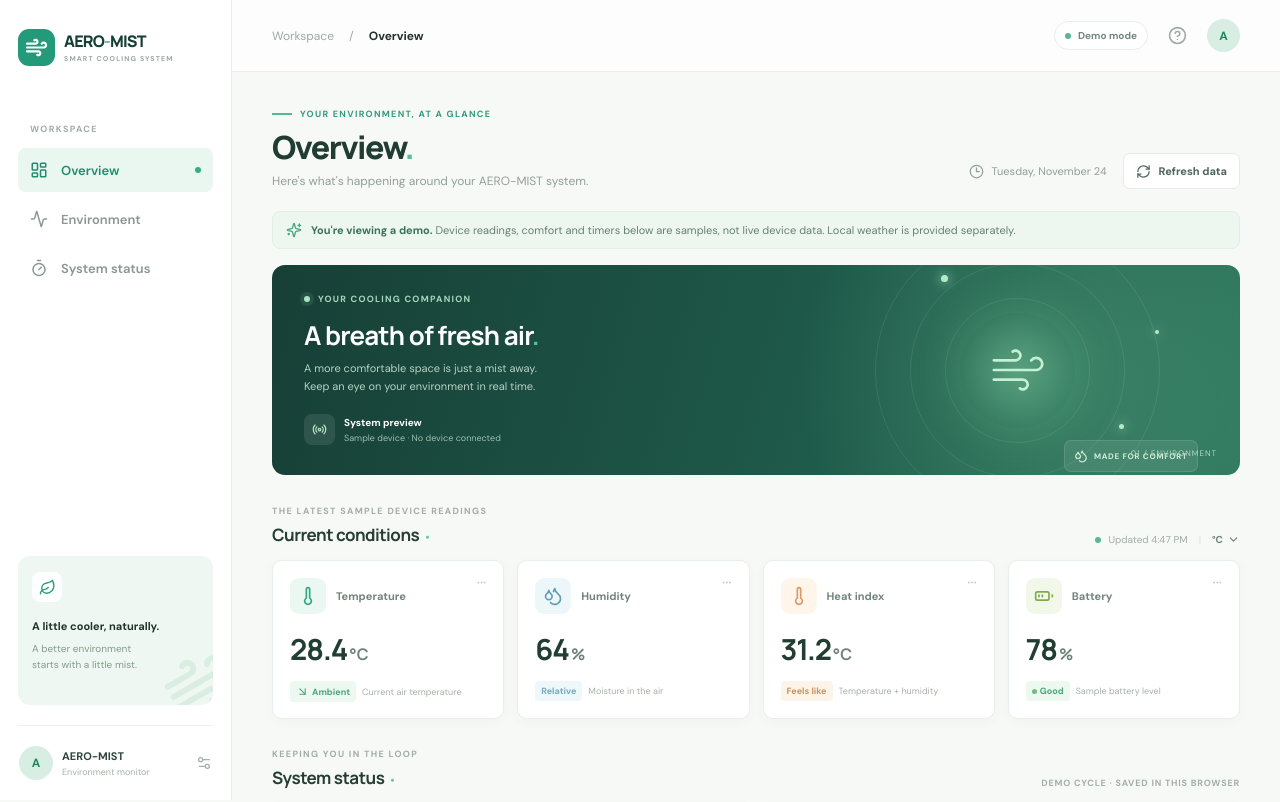
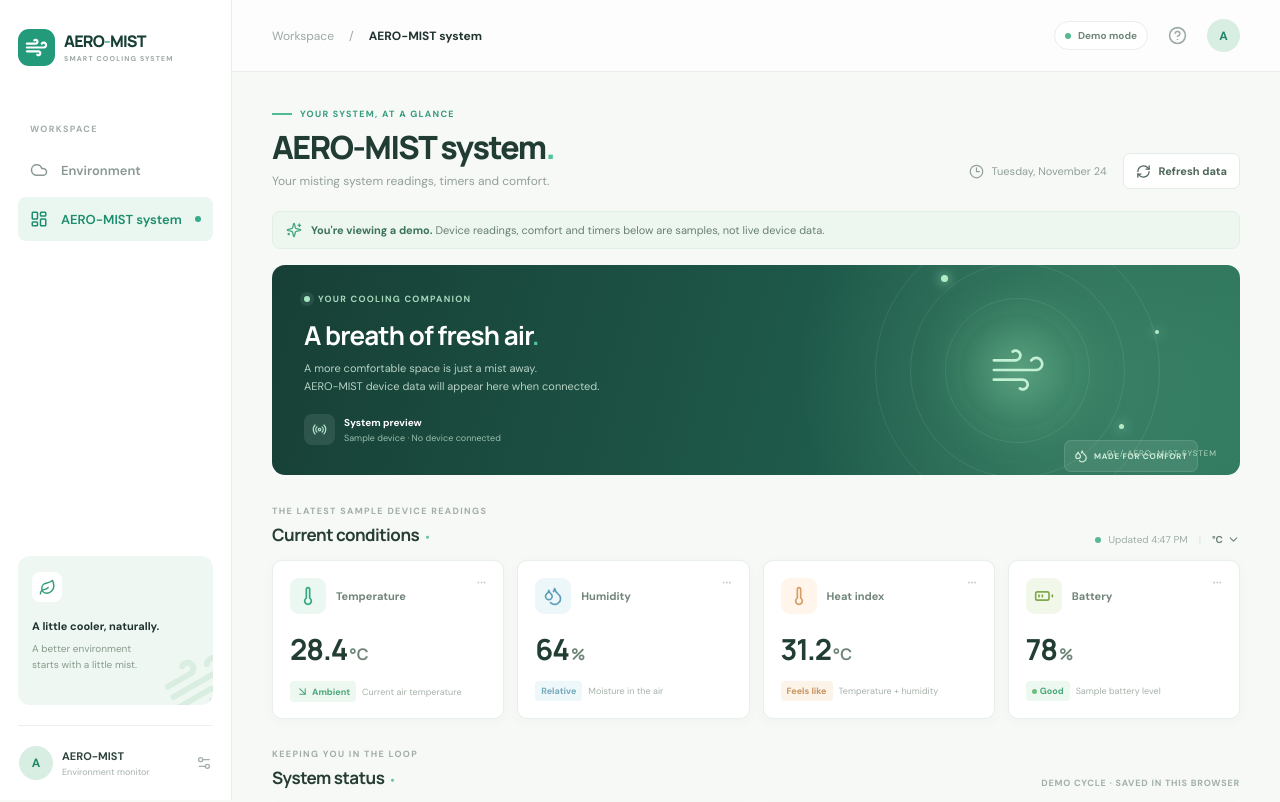
Before and after one commit to domodesu/AERO-MIST, a React (Vite) app: page / in a window 1280 px wide. Shown: the top 802 px of the page. Built offline with nearby package versions, Linux system fonts and the light colour scheme; no server answers.

Commit message:
Separate environment and system dashboard tabs
Co-authored-by: arena-agent <297053741+arena-agent@users.noreply.github.com>

```diff
--- a/src/main.jsx
+++ b/src/main.jsx
@@ -13,13 +13,12 @@ const formatTimer = seconds => `${String(Math.floor(Math.max(0, seconds) / 60)).
 function Brand() {
   return <div className="brand"><div className="brand-icon"><Wind size={23} strokeWidth={2.3} /></div><div><div className="brand-name">AERO<span>-</span>MIST</div><div className="brand-caption">SMART COOLING SYSTEM</div></div></div>;
 }
-function Sidebar({ open, onClose, unit, setUnit }) {
+function Sidebar({ open, onClose, tab }) {
   return <><div className={`sidebar-overlay ${open ? 'show' : ''}`} onClick={onClose} /> <aside className={`sidebar ${open ? 'open' : ''}`}>
     <div className="sidebar-top"><Brand /><button className="close-menu icon-button" onClick={onClose} aria-label="Close menu"><X size={19}/></button></div>
     <div className="nav-label">WORKSPACE</div>
-    <a className="nav-item active" href="#overview" onClick={onClose}><LayoutDashboard size={18}/><span>Overview</span><span className="active-dot" /></a>
-    <a className="nav-item" href="#trends" onClick={onClose}><Activity size={18}/><span>Environment</span></a>
-    <a className="nav-item" href="#system" onClick={onClose}><Timer size={18}/><span>System status</span></a>
+    <a className={`nav-item ${tab === 'environment' ? 'active' : ''}`} href="#environment" onClick={onClose} aria-current={tab === 'environment' ? 'page' : undefined}><Cloud size={18}/><span>Environment</span>{tab === 'environment' && <span className="active-dot" />}</a>
+    <a className={`nav-item ${tab === 'system' ? 'active' : ''}`} href="#system" onClick={onClose} aria-current={tab === 'system' ? 'page' : undefined}><LayoutDashboard size={18}/><span>AERO-MIST system</span>{tab === 'system' && <span className="active-dot" />}</a>
     <div className="sidebar-bottom">
       <div className="sidebar-note"><div className="note-icon"><Leaf size={17}/></div><strong>A little cooler, naturally.</strong><p>A better environment starts with a little mist.</p><div className="note-decoration"><Wind size={70}/></div></div>
       <div className="sidebar-foot"><div className="foot-avatar">A</div><div><strong>AERO-MIST</strong><span>Environment monitor</span></div><Settings2 size={16}/></div>
@@ -39,6 +38,7 @@ function TrendChart({ range, unit }) {
   return <div className="chart-wrap"><div className="chart-y"><span>{convert(32)}</span><span>{convert(30)}</span><span>{convert(28)}</span><span>{convert(26)}</span></div><div className="chart-main"><svg className="chart" viewBox="0 0 600 145" preserveAspectRatio="none" role="img" aria-label={`Sample temperature trend over ${range}`}><defs><linearGradient id="fill" x1="0" x2="0" y1="0" y2="1"><stop offset="0%" stopColor="#68c8ae" stopOpacity=".3"/><stop offset="100%" stopColor="#68c8ae" stopOpacity=".015"/></linearGradient></defs>{[0,48,96,144].map(y=><line key={y} x1="0" x2="600" y1={y} y2={y} stroke="#edf1ee" strokeDasharray="4 5"/>)}<path d={area} fill="url(#fill)"/><path d={line} fill="none" stroke="#27a786" strokeWidth="2.7" strokeLinecap="round" strokeLinejoin="round" vectorEffect="non-scaling-stroke"/><circle cx="600" cy={points[12][1]} r="5" fill="#27a786" stroke="white" strokeWidth="3" vectorEffect="non-scaling-stroke"/></svg><div className="chart-labels">{labels.map(l=><span key={l}>{l}</span>)}</div></div></div>;
 }
 function App() {
+  const [tab, setTab] = useState(() => window.location.hash === '#environment' ? 'environment' : 'system');
   const [unit, setUnit] = useState('C');
   const [range, setRange] = useState('24 hours');
   const [readings, setReadings] = useState(initialReadings);
@@ -49,22 +49,28 @@ function App() {
   const [cycle, setCycle] = useState(() => getDemoCycle(cycleStart));
   const [menuOpen, setMenuOpen] = useState(false);
   const [refreshing, setRefreshing] = useState(false);
+  useEffect(() => {
+    const onHashChange = () => setTab(window.location.hash === '#environment' ? 'environment' : 'system');
+    window.addEventListener('hashchange', onHashChange);
+    return () => window.removeEventListener('hashchange', onHashChange);
+  }, []);
   useEffect(() => { const id = setInterval(() => setCycle(getDemoCycle(cycleStart)), 1000); return () => clearInterval(id); }, [cycleStart]);
   const temperature = n => unit === 'C' ? n.toFixed(1) : (n * 9 / 5 + 32).toFixed(1);
   const date = useMemo(() => new Date().toLocaleDateString('en-US', { weekday:'long', month:'long', day:'numeric' }), []);
   function refresh() { setRefreshing(true); setReadings(initialReadings); setUpdated(new Date()); setTimeout(() => setRefreshing(false), 500); }
-  return <div className="app-shell"><Sidebar open={menuOpen} onClose={()=>setMenuOpen(false)} unit={unit} setUnit={setUnit}/><main className="main" id="overview">
-    <header className="topbar"><div className="topbar-left"><button className="mobile-menu icon-button" onClick={()=>setMenuOpen(true)} aria-label="Open menu"><Menu size={21}/></button><span className="breadcrumb-muted">Workspace</span><span className="breadcrumb-slash">/</span><strong>Overview</strong></div><div className="topbar-right"><span className="demo-pill"><span/> Demo mode</span><button className="help-button" title="This dashboard uses sample data; no device is connected." aria-label="About demo mode"><CircleHelp size={19}/></button><div className="top-avatar">A</div></div></header>
-    <div className="content"><div className="page-heading"><div><div className="eyebrow"><span className="eyebrow-line"/> YOUR ENVIRONMENT, AT A GLANCE</div><h1>Overview<span>.</span></h1><p>Here's what's happening around your AERO-MIST system.</p></div><div className="heading-actions"><div className="date"><Clock3 size={15}/>{date}</div><button className="refresh-button" onClick={refresh}><RefreshCw size={15} className={refreshing ? 'spinning' : ''}/> Refresh data</button></div></div>
-    <div className="demo-banner"><Sparkles size={16}/><span><strong>You're viewing a demo.</strong> Device readings, comfort and timers below are samples, not live device data. Local weather is provided separately.</span></div>
-    <section className="hero" aria-label="System overview"><div className="hero-copy"><div className="hero-overline"><span className="live-dot"/> YOUR COOLING COMPANION</div><h2>A breath of fresh air<span>.</span></h2><p>A more comfortable space is just a mist away.<br/>Keep an eye on your environment in real time.</p><div className="hero-status"><span className="status-icon"><Radio size={15}/></span><div><strong>System preview</strong><small>Sample device · No device connected</small></div></div></div><div className="hero-art" aria-hidden="true"><div className="orbit orbit-1"/><div className="orbit orbit-2"/><div className="orbit orbit-3"/><div className="art-core"><Wind size={58} strokeWidth={1.1}/></div><span className="art-dot dot-one"/><span className="art-dot dot-two"/><span className="art-dot dot-three"/><div className="art-label"><Droplets size={14}/> MADE FOR COMFORT</div></div><div className="hero-index">01 / ENVIRONMENT</div></section>
+  return <div className="app-shell"><Sidebar open={menuOpen} onClose={()=>setMenuOpen(false)} tab={tab}/><main className="main" id="overview">
+    <header className="topbar"><div className="topbar-left"><button className="mobile-menu icon-button" onClick={()=>setMenuOpen(true)} aria-label="Open menu"><Menu size={21}/></button><span className="breadcrumb-muted">Workspace</span><span className="breadcrumb-slash">/</span><strong>{tab === 'environment' ? 'Environment' : 'AERO-MIST system'}</strong></div><div className="topbar-right"><span className="demo-pill"><span/> {tab === 'environment' ? 'Outdoor estimates' : 'Demo mode'}</span><button className="help-button" title={tab === 'environment' ? 'Weather is a regional model estimate from Open-Meteo.' : 'Device readings are samples; no AERO-MIST device is connected.'} aria-label={tab === 'environment' ? 'About outdoor weather' : 'About demo mode'}><CircleHelp size={19}/></button><div className="top-avatar">A</div></div></header>
+    <div className="content"><div className="page-heading"><div><div className="eyebrow"><span className="eyebrow-line"/> {tab === 'environment' ? 'OUTDOOR CONDITIONS' : 'YOUR SYSTEM, AT A GLANCE'}</div><h1>{tab === 'environment' ? 'Environment' : 'AERO-MIST system'}<span>.</span></h1><p>{tab === 'environment' ? 'Weather around Las Piñas, separate from your system readings.' : 'Your misting system readings, timers and comfort.'}</p></div><div className="heading-actions"><div className="date"><Clock3 size={15}/>{date}</div>{tab === 'system' ? <button className="refresh-button" onClick={refresh}><RefreshCw size={15} className={refreshing ? 'spinning' : ''}/> Refresh data</button> : <button className="refresh-button" onClick={()=>setUnit(unit === 'C' ? 'F' : 'C')} aria-label={`Change temperature unit; currently ${unit === 'C' ? 'Celsius' : 'Fahrenheit'}`}>°{unit} <ChevronDown size={13}/></button>}</div></div>
+    {tab === 'environment' ? <><div className="environment-intro"><Cloud size={18}/><span>Outdoor weather is a regional model estimate, not a reading from your AERO-MIST device.</span></div><WeatherPanel unit={unit}/></> : <>
+    <div className="demo-banner"><Sparkles size={16}/><span><strong>You're viewing a demo.</strong> Device readings, comfort and timers below are samples, not live device data.</span></div>
+    <section className="hero" aria-label="System overview"><div className="hero-copy"><div className="hero-overline"><span className="live-dot"/> YOUR COOLING COMPANION</div><h2>A breath of fresh air<span>.</span></h2><p>A more comfortable space is just a mist away.<br/>AERO-MIST device data will appear here when connected.</p><div className="hero-status"><span className="status-icon"><Radio size={15}/></span><div><strong>System preview</strong><small>Sample device · No device connected</small></div></div></div><div className="hero-art" aria-hidden="true"><div className="orbit orbit-1"/><div className="orbit orbit-2"/><div className="orbit orbit-3"/><div className="art-core"><Wind size={58} strokeWidth={1.1}/></div><span className="art-dot dot-one"/><span className="art-dot dot-two"/><span className="art-dot dot-three"/><div className="art-label"><Droplets size={14}/> MADE FOR COMFORT</div></div><div className="hero-index">01 / AERO-MIST SYSTEM</div></section>
     <div className="section-heading conditions-heading"><div><div className="section-kicker">THE LATEST SAMPLE DEVICE READINGS</div><h2>Current conditions <span className="heading-dot">●</span></h2></div><div className="updated"><span/> Updated {formatTime(updated)} <span className="updated-divider">|</span> <button className="unit-toggle" onClick={()=>setUnit(unit === 'C' ? 'F' : 'C')} aria-label={`Change temperature unit; currently ${unit === 'C' ? 'Celsius' : 'Fahrenheit'}`}>°{unit} <ChevronDown size={13}/></button></div></div>
     <div className="metrics-grid"><MetricCard icon={Thermometer} label="Temperature" value={temperature(readings.temperature)} unit={`°${unit}`} tone="mint" badge={<><ArrowDownRight size={13}/> Ambient</>} foot="Current air temperature"/><MetricCard icon={Droplets} label="Humidity" value={readings.humidity} unit="%" tone="blue" badge="Relative" foot="Moisture in the air"/><MetricCard icon={SunIcon} label="Heat index" value={temperature(readings.heatIndex)} unit={`°${unit}`} tone="peach" badge="Feels like" foot="Temperature + humidity"/><MetricCard icon={BatteryMedium} label="Battery" value={readings.battery} unit="%" tone="lime" badge={<><span className="tiny-dot"/> Good</>} foot="Sample battery level"/></div>
-    <div className="section-heading lower-heading" id="system"><div><div className="section-kicker">KEEPING YOU IN THE LOOP</div><h2>System status <span className="heading-dot">●</span></h2></div><span className="sample-tag">DEMO CYCLE · SAVED IN THIS BROWSER</span></div>
+    <div className="section-heading lower-heading"><div><div className="section-kicker">KEEPING YOU IN THE LOOP</div><h2>System status <span className="heading-dot">●</span></h2></div><span className="sample-tag">DEMO CYCLE · SAVED IN THIS BROWSER</span></div>
     <div className="system-grid"><article className="system-card"><div className="system-icon mist-icon"><Cloud size={21}/></div><div className="system-copy"><div className="system-title">Misting time remaining <span className="cycle-pill">SAMPLE</span></div><p>{cycle.phase === 'misting' ? 'Time left in the sample misting cycle' : 'Misting resumes after cooldown'}</p></div><div className="timer-value">{formatTimer(cycle.phase === 'misting' ? cycle.seconds : 0)}<small>MIN : SEC</small></div></article><article className="system-card"><div className="system-icon cooldown-icon"><Timer size={21}/></div><div className="system-copy"><div className="system-title">Cooldown time remaining</div><p>{cycle.phase === 'misting' ? 'Starts after the sample misting cycle' : 'Time left in the sample cooldown'}</p></div><div className="timer-value">{formatTimer(cycle.phase === 'cooldown' ? cycle.seconds : 300)}<small>MIN : SEC{cycle.phase === 'misting' ? ' · NEXT' : ''}</small></div></article></div>
-    <WeatherPanel unit={unit}/>
     <div className="dashboard-grid"><section className="panel trend-panel" id="trends"><div className="panel-header"><div><div className="section-kicker">A CLOSER LOOK</div><h2>Temperature trend</h2><p>See how your environment changes over time.</p></div><div className="range-select"><select value={range} onChange={e=>setRange(e.target.value)} aria-label="Temperature trend time range">{ranges.map(r=><option key={r}>{r}</option>)}</select><ChevronDown size={15}/></div></div><div className="chart-meta"><span><i/> Temperature</span><small>Sample data</small></div><TrendChart range={range} unit={unit}/></section>
     <section className="panel comfort-panel"><div className="panel-header"><div><div className="section-kicker">HOW IT FEELS</div><h2>Comfort meter</h2><p>A snapshot of your environment.</p></div><div className="panel-icon"><Gauge size={19}/></div></div><div className="gauge-wrap"><svg viewBox="0 0 220 125" className="gauge" role="img" aria-label="Sample comfort level: comfortable"><path d="M 22 110 A 88 88 0 0 1 198 110" fill="none" stroke="#eef2ef" strokeWidth="15" strokeLinecap="round"/><path d="M 22 110 A 88 88 0 0 1 198 110" fill="none" stroke="#35af8c" strokeWidth="15" strokeLinecap="round" strokeDasharray="193 277"/><circle cx="161" cy="38" r="6" fill="#fff" stroke="#2ba987" strokeWidth="3"/></svg><div className="gauge-center"><span>COMFORT LEVEL</span><strong>Comfortable</strong><small>Looking good <span>✦</span></small></div></div><div className="gauge-scale"><span>LESS COMFORTABLE</span><span>MORE COMFORTABLE</span></div><div className="comfort-note"><span><Check size={14}/></span> Your space is feeling pretty good.</div></section></div>
+    </>}
     <footer><div><Brand/><span>Made for a more comfortable everyday.</span></div><p>Thoughtfully designed for a breath of fresh air <span>✳</span></p></footer>
     </div></main></div>;
 }
--- a/src/styles.css
+++ b/src/styles.css
@@ -115,3 +115,5 @@
   .timer-value { margin-left: 46px; text-align: left; }
   .sample-tag { max-width: 100px; }
 }
+
+.environment-intro{display:flex;align-items:center;gap:10px;padding:13px 15px;border:1px solid #e2efe5;border-radius:8px;background:#edf6ef;color:#688174;font-size:12px;line-height:1.5}.environment-intro svg{flex-shrink:0;color:#45a780}.nav-item span:not(.active-dot){white-space:nowrap}@media(max-width:600px){.environment-intro{align-items:flex-start;font-size:11px}.environment-intro svg{margin-top:1px}.topbar-left strong{max-width:140px;overflow:hidden;text-overflow:ellipsis;white-space:nowrap}.topbar-right .demo-pill{white-space:nowrap}}
```
Also changed, not shown: 1 other file (tests, documents, lock files or other folders).
